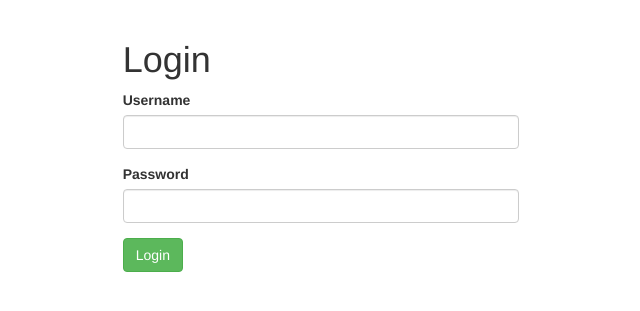
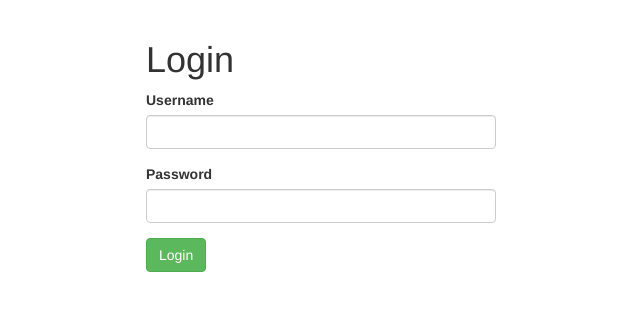
Before and after one commit to DSU-DefSec/ScoringEngine, a Flask app: page /login in a window 1280 px wide. Shown: the part 51-362 px from the top of the page, without its empty margins (319-959 px from the left). Run offline with Flask 2, Linux system fonts and the light colour scheme; parts of the project's set-up code (start-up, migrations or seed data) failed here and were passed over; some libraries are stand-ins or nearby versions.

Commit message:
Use bootstrap offsets to center

```diff
--- a/static/css/style.css
+++ b/static/css/style.css
@@ -41,10 +41,3 @@ table {
 //    width:100%;
 //    table-layout:fixed;
 }
-
-div.form {
-    position:absolute;
-    left:0;
-    right:0;
-    margin: auto;
-}
--- a/templates/bulk.html
+++ b/templates/bulk.html
@@ -1,7 +1,7 @@
 {% extends 'base.html' %}
 
 {% block content %}
-<div class="form col-sm-6">
+<div class="col-sm-6 col-sm-offset-3">
     <h1>Bulk Password Change</h1>
 
     {% if success %}
--- a/templates/login.html
+++ b/templates/login.html
@@ -1,7 +1,7 @@
 {% extends 'base.html' %}
 
 {% block content %}
-<div class="form col-sm-4">
+<div class="col-sm-4 col-sm-offset-4">
     <h1>Login</h1>
     {% if error is not none %}
         <div class="alert alert-danger">
--- a/templates/pw_reset.html
+++ b/templates/pw_reset.html
@@ -1,7 +1,7 @@
 {% extends 'base.html' %}
 
 {% block content %}
-<div class="form col-sm-4">
+<div class="col-sm-4 col-sm-offset-4">
     <h1>Reset Password</h1>
     {% if success %}
     <div class="alert alert-success">
```
